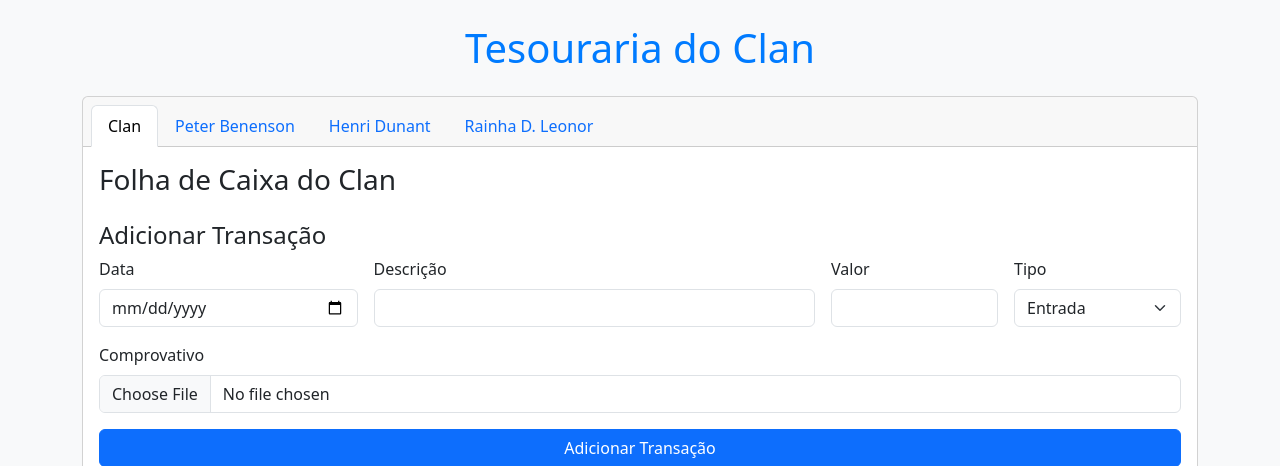
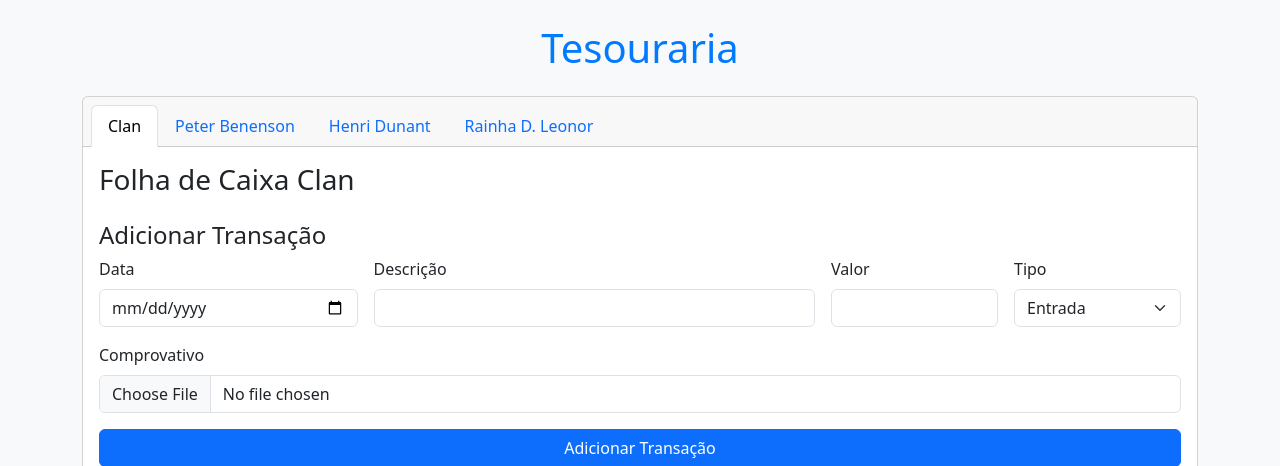
Before and after one commit to tiagocosta26/gestor_presencas, a Flask app: page /tesouraria in a window 1280 px wide. Shown: the top 466 px of the page. Run offline with Flask 3, Linux system fonts and the light colour scheme.

Commit message:
small name corrections

```diff
--- a/templates/tesouraria.html
+++ b/templates/tesouraria.html
@@ -3,7 +3,7 @@
 <head>
     <meta charset="UTF-8-sig">
     <meta name="viewport" content="width=device-width, initial-scale=1.0">
-    <title>Gestão de Tesouraria</title>
+    <title>Tesouraria</title>
     <link href="https://cdn.jsdelivr.net/npm/bootstrap@5.3.3/dist/css/bootstrap.min.css" rel="stylesheet">
     <link rel="stylesheet" href="https://cdn.jsdelivr.net/npm/bootstrap-icons@1.10.5/font/bootstrap-icons.css">
     <style>
@@ -34,7 +34,7 @@
     </style>
 </head>
 <body class="container mt-4">
-    <h1 class="text-center">Tesouraria do Clan</h1>
+    <h1 class="text-center">Tesouraria</h1>
 
     <div class="card my-4">
         <div class="card-header">
@@ -52,12 +52,12 @@
         <div class="card-body">
             <div class="tab-content" id="myTabContent">
                 <div class="tab-pane fade {% if entidade_ativa == 'Clan' %}show active{% endif %}" id="clan" role="tabpanel" aria-labelledby="clan-tab">
-                    <h3 class="card-title mb-3">Folha de Caixa do Clan</h3>
+                    <h3 class="card-title mb-3">Folha de Caixa Clan</h3>
                     {% include 'partials/folha_caixa.html' with context %}
                 </div>
                 {% for tribo in tribos %}
                 <div class="tab-pane fade {% if entidade_ativa == tribo %}show active{% endif %}" id="{{ tribo|replace(' ', '_') }}" role="tabpanel" aria-labelledby="{{ tribo|replace(' ', '_') }}-tab">
-                    <h3 class="card-title mb-3">Folha de Caixa de {{ tribo }}</h3>
+                    <h3 class="card-title mb-3">Folha de Caixa Tribo {{ tribo }}</h3>
                     {% include 'partials/folha_caixa.html' with context %}
                 </div>
                 {% endfor %}
```
